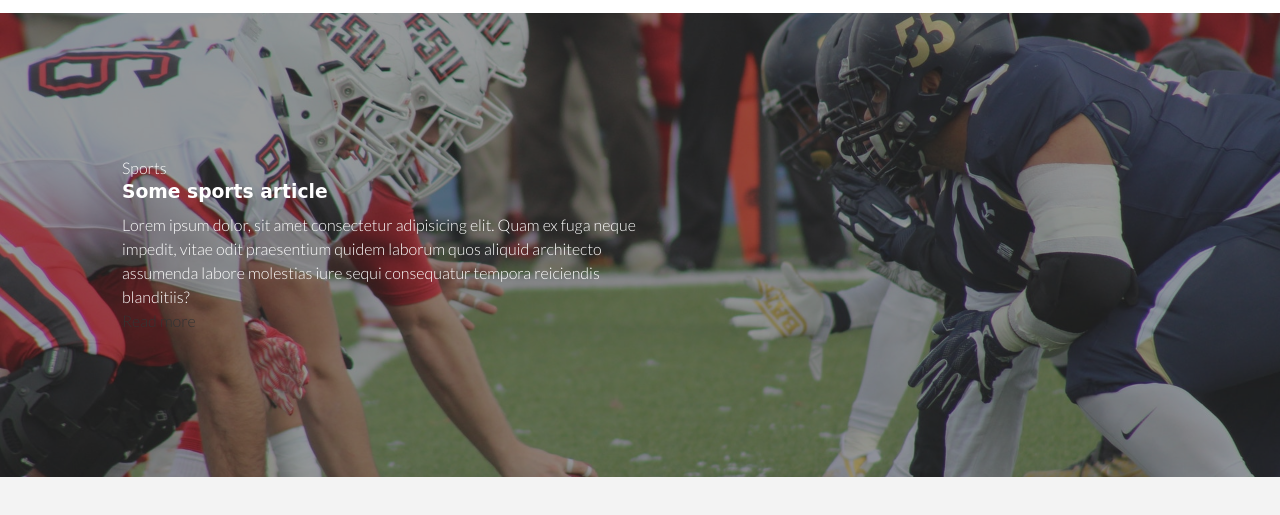
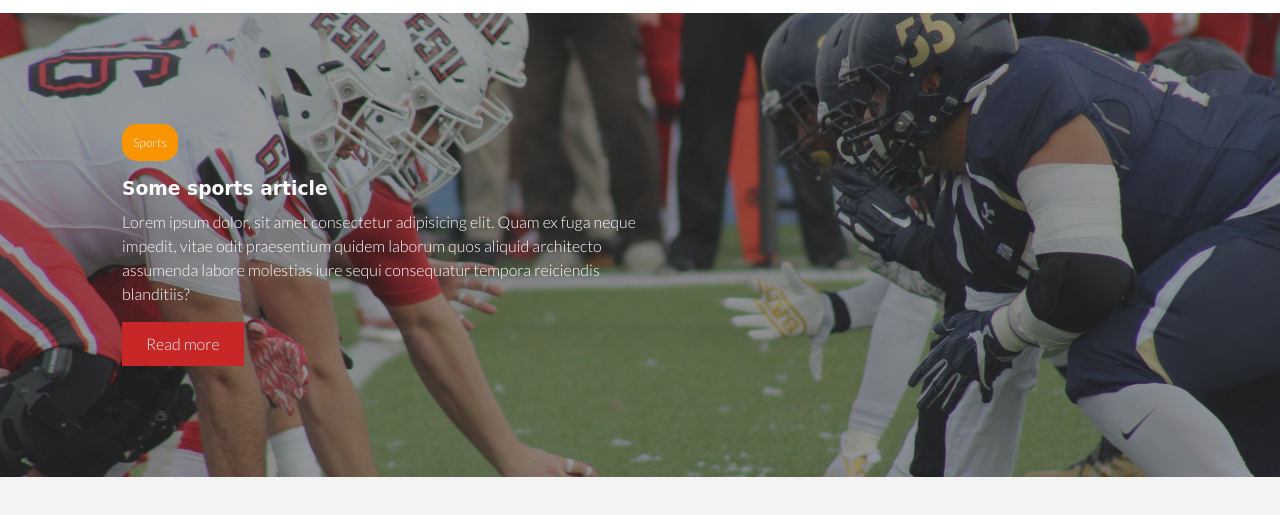
Before and after one commit to Ragavendravignesh/NewsGrid, a plain HTML site: page index.html in a window 1280 px wide. Shown: the part 61-576 px from the top of the page. Drawn offline with Linux system fonts and the light colour scheme.

Commit message:
Added utility methods

```diff
--- a/style/style.css
+++ b/style/style.css
@@ -51,6 +51,35 @@ h1, h2, h3, h4, h5, h6 {
     overflow: hidden;
 }
 
+.category {
+    display: inline-block;
+    padding: 0.6rem 0.7rem;
+    font-size: 0.75rem;
+    border-radius: 15px;
+    margin-bottom: 1rem;
+}
+
+.category-sports { background: var(--sports-color);}
+.category-ent { background: var(--ent-color); }
+.category-tech { background: var(--tech-color); }
+
+
+.btn {
+    display: inline-block;
+    padding: 0.6rem 1.5rem;
+    background-color: var(--dark-color);
+    color: var(--light-color);
+}
+
+.btn-primary { background: var(--primary-color);}
+.btn-secondary { background: var(--secondary-color);}
+.btn-light { background: var(--light-color); color: var(--dark-color); }
+
+.btn-block {
+    display: block;
+    width: 100%;
+}
+
 #main-nav .logo {
     width: 180px;
 }
@@ -99,7 +128,6 @@ h1, h2, h3, h4, h5, h6 {
 }
 
 /* content */
-
 #showcase {
     background: #333;
     color: #fff;
@@ -129,3 +157,7 @@ h1, h2, h3, h4, h5, h6 {
 #showcase .showcase-content {
     z-index: 1;
 }
+
+#showcase .showcase-content p{
+    margin-bottom: 1rem;
+}
```
